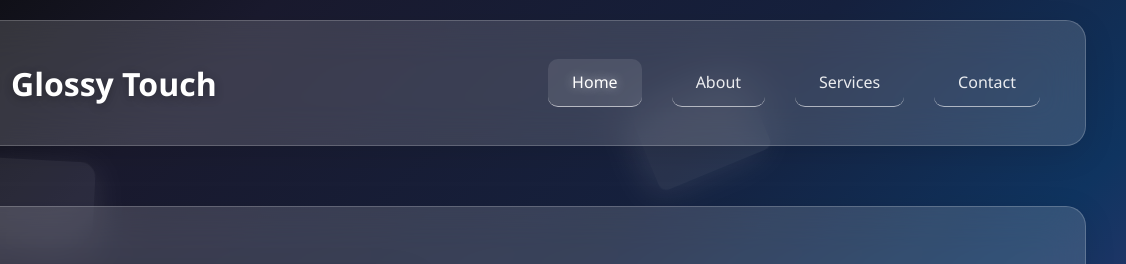
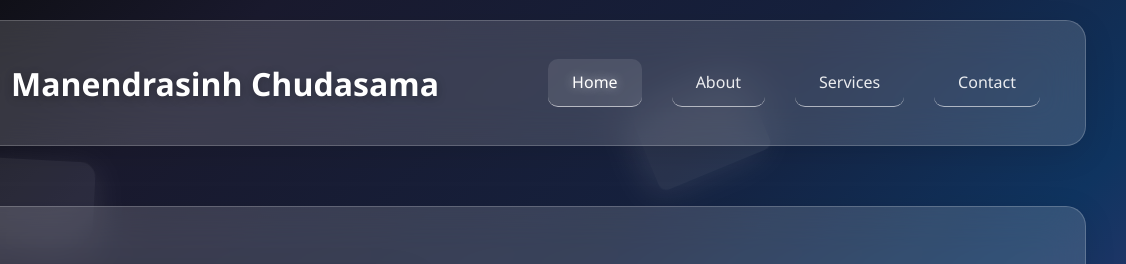
Before and after one commit to manendrasinhchudasama141850-creator/My-Portfolio, a plain HTML site: page index.html in a window 1280 px wide. Shown: the top 264 px of the page, 154-1280 px from the left. Drawn offline with Linux system fonts and the light colour scheme.

Commit message:
Update index.html

```diff
--- a/index.html
+++ b/index.html
@@ -51,7 +51,7 @@ https://templatemo.com/tm-592-glossy-touch
                             <circle cx="40" cy="40" r="1" opacity="0.6"/>
                         </svg>
                     </div>
-                    <span>Glossy Touch</span>
+                    <span>Manendrasinh Chudasama</span>
                 </div>
                 <div class="nav-links">
                     <a href="#" onclick="showPage('home')" class="active">Home</a>
```
